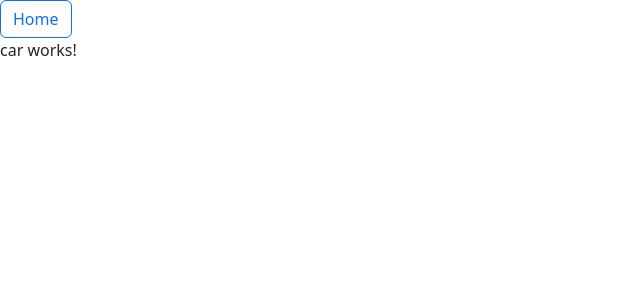
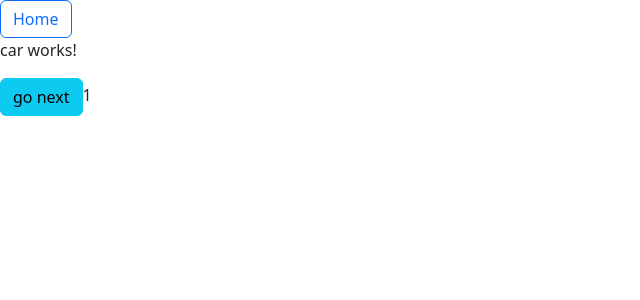
Before and after one commit to lostmart/angular15-test, an Angular app: page /car/1 in a window 1280 px wide. Shown: the top 300 px of the page, without its empty margins (0-640 px from the left). Built offline with nearby package versions, Linux system fonts and the light colour scheme.

Commit message:
activate params observable

```diff
--- a/src/app/pages/car/car.component.html
+++ b/src/app/pages/car/car.component.html
@@ -1,2 +1,7 @@
 <button class="btn btn-outline-primary" routerLink="/">Home</button>
 <p>car works!</p>
+<button [routerLink]="['/car', currentIndex+1]" class="btn btn-info">
+  go next
+</button>
+
+<span>{{ currentIndex }}</span>
--- a/src/app/pages/car/car.component.ts
+++ b/src/app/pages/car/car.component.ts
@@ -1,5 +1,5 @@
 import { Component } from '@angular/core';
-import { ActivatedRoute, Router } from '@angular/router';
+import { ActivatedRoute, Params, Router } from '@angular/router';
 
 @Component({
   selector: 'app-car',
@@ -7,12 +7,16 @@ import { ActivatedRoute, Router } from '@angular/router';
   styleUrls: ['./car.component.css'],
 })
 export class CarComponent {
+  currentIndex: number = 0;
+
   constructor(private router: Router, private activatedRoute: ActivatedRoute) {
-    // setTimeout(() => {
-    //   this.goHome();
-    // }, 2000);
-    const indexStr = this.activatedRoute.snapshot.params['index'];
-    const index = parseInt(indexStr);
+    // bind to params
+    // binds is an observable, so you can subscribe to it
+    this.activatedRoute.params.subscribe((params: Params) => {
+      const indexStr = params['index'];
+      const index = parseInt(indexStr);
+      this.currentIndex = index;
+    });
   }
 
   goHome() {
--- a/src/app/pages/home/home.component.html
+++ b/src/app/pages/home/home.component.html
@@ -1,4 +1,3 @@
-<button class="btn btn-outline-primary" routerLink="/car/12">Car</button>
 <div class="container mt-5">
   <h1 class="mb-3">{{ title }}</h1>
 
@@ -15,5 +14,6 @@
     (delete)="deleteCarEmit(index)"
     *ngFor="let car of cars; let index = index"
     [car]="car"
+    [routerLink]="['/car', index]"
   ></app-car-item>
 </div>
```
